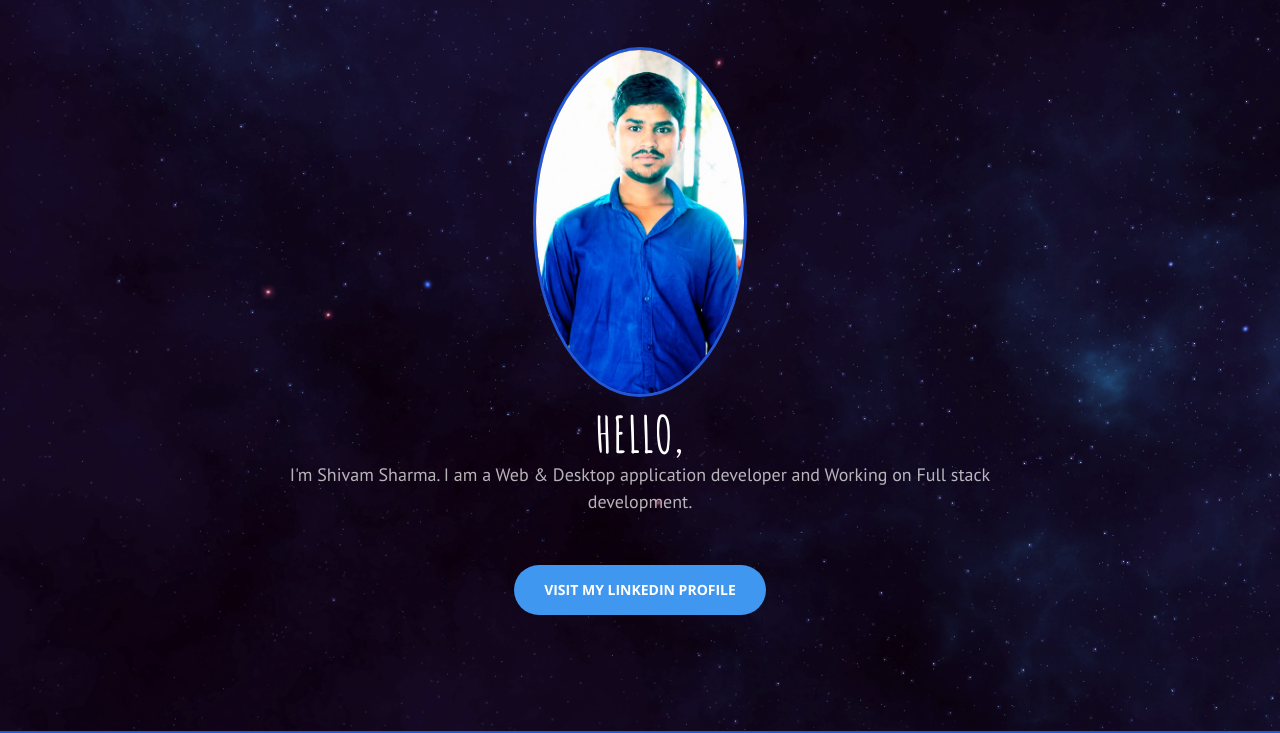
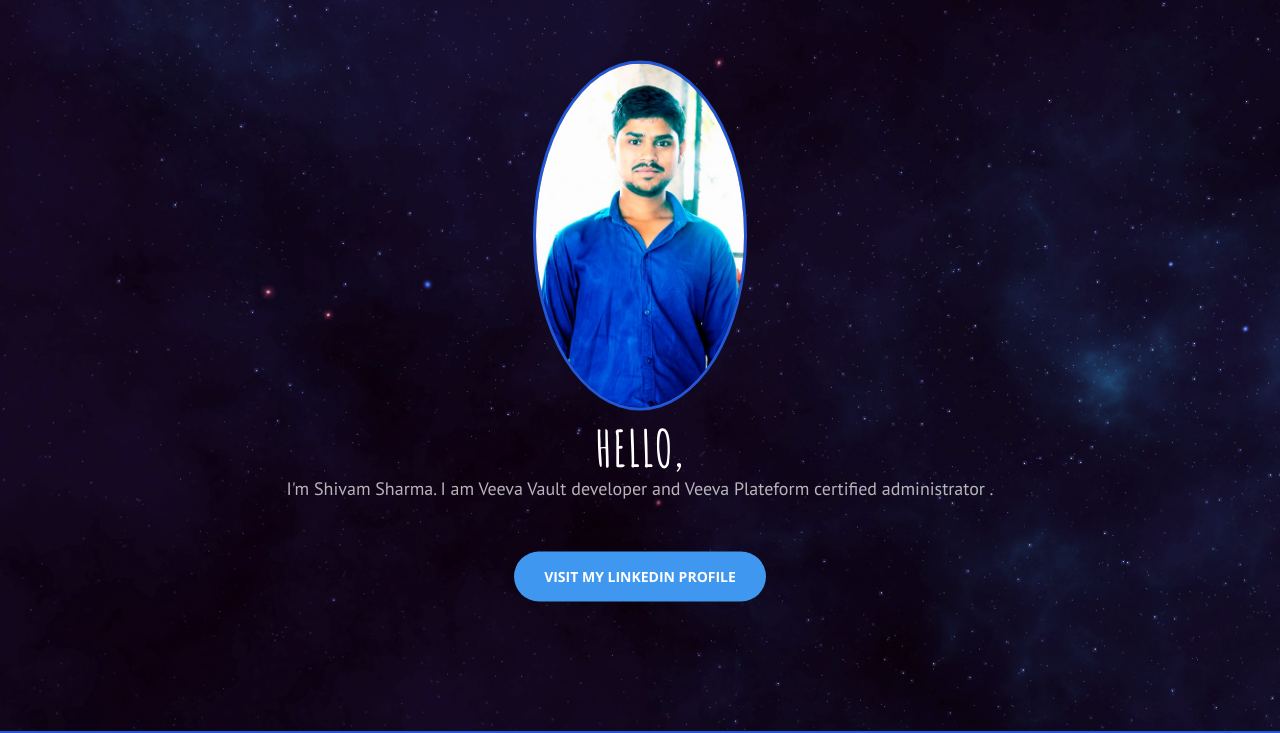
Before and after one commit to rockzshiva99/rockzshiva99.gitub.io, a plain HTML site: page index.html in a window 1280 px wide. Shown: the part 69-802 px from the top of the page. Drawn offline with nearby package versions, Linux system fonts and the light colour scheme; some packages are replaced by stand-ins of ours; a script that the page names is missing; a web font is replaced by a local one.

Commit message:
Update index.html

```diff
--- a/index.html
+++ b/index.html
@@ -96,7 +96,7 @@ Personal Website,
             <div class="header-content-inner">
                 <img src="images/portrait.jpg" alt="Portrait of me" class="img-responsive img-circle" style="display:block; height: 350px; margin-left:auto; margin-right:auto; border: 3px solid #2258d8; margin-bottom:9px;" >
                 <h1 id="homeHeading" style="background: transparent;">Hello,</h1>
-                <p style="background: transparent;">I'm Shivam Sharma. I am a Web & Desktop application developer and Working on Full stack development.</p>
+                <p style="background: transparent;">I'm Shivam Sharma. I am Veeva Vault developer and Veeva Plateform certified administrator .</p>
                 <a href="https://www.linkedin.com/in/shivam-sharma-67a624147/" class="btn btn-primary btn-xl page-scroll">Visit my Linkedin Profile</a>
             </div>
             <!-- .header-content div end-->
```
